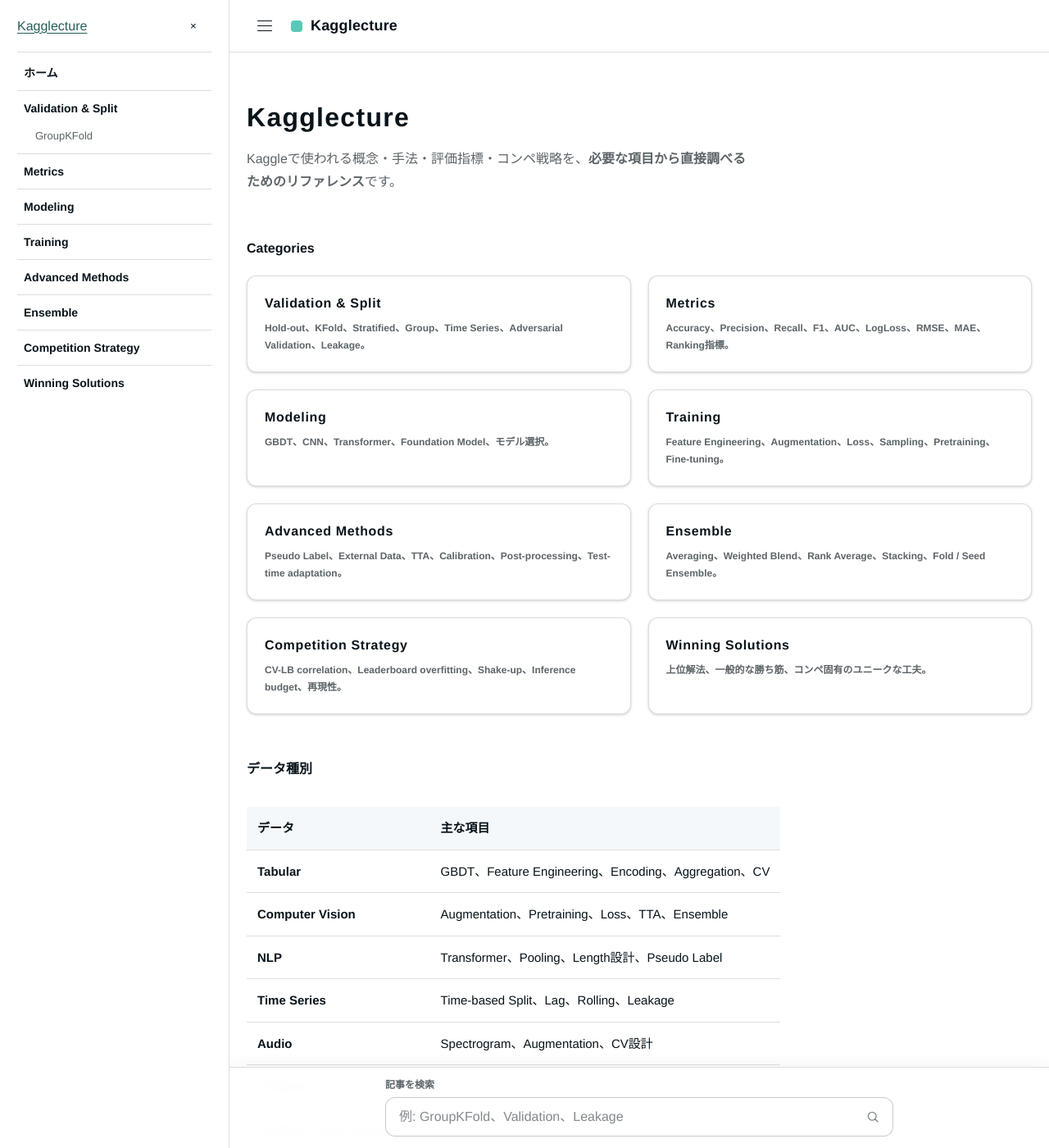
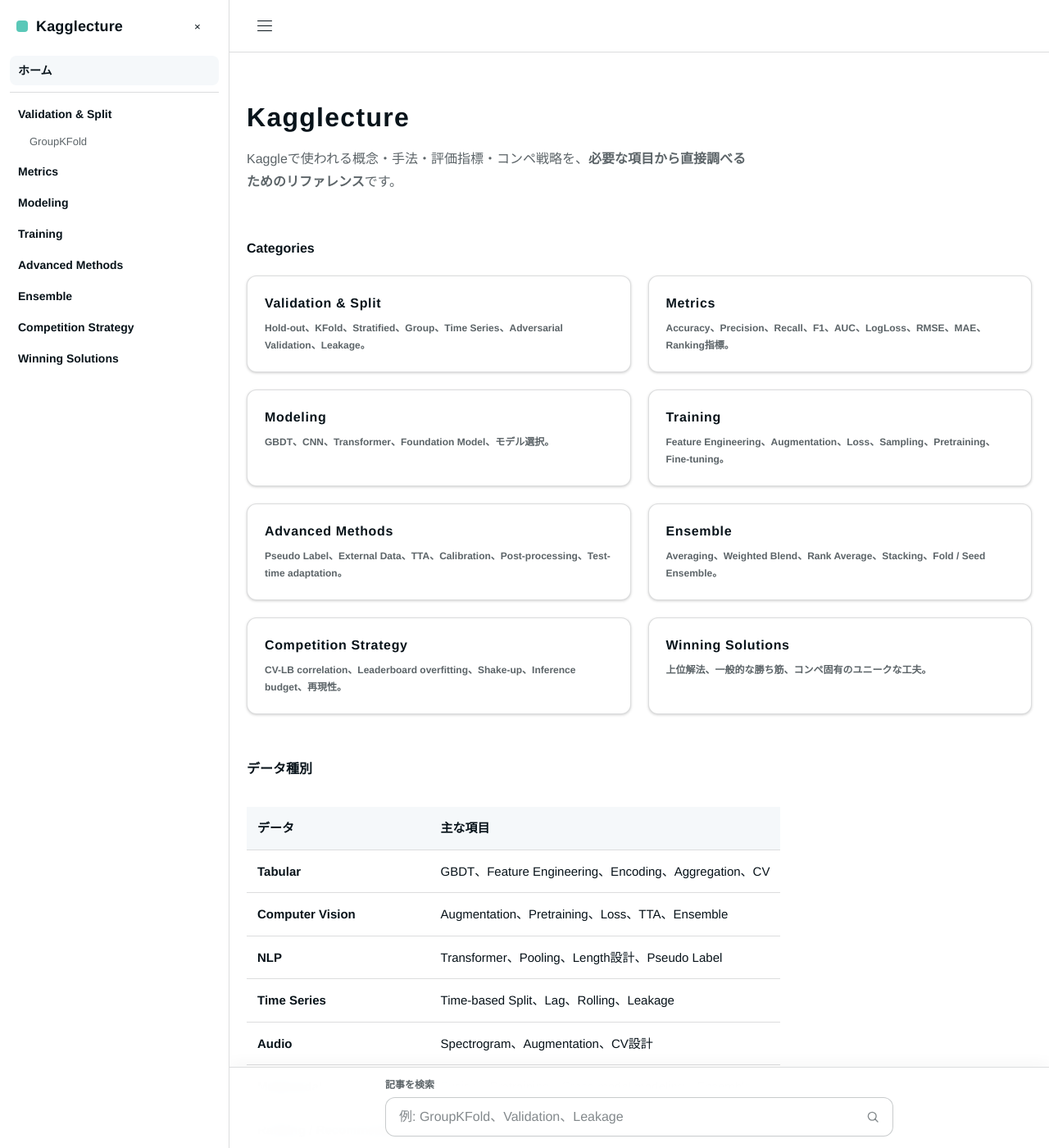
Before and after one commit to morikazu1119/Kagglecture, a Jekyll site: the page built from index.md, in a window 1280 px wide and 1400 px high. Shown: the whole window at 82% size. Built offline with Jekyll 4.4.1, drawn with Linux system fonts in a browser that asks for light colours.

Commit message:
style: refine note-like sidebar navigation

```diff
--- a/assets/css/navigation.css
+++ b/assets/css/navigation.css
@@ -68,7 +68,7 @@
   inset: 0 auto 0 0;
   z-index: 200;
   width: var(--sidebar-width);
-  padding: 0 var(--s3) var(--s4);
+  padding: 0 12px 24px;
   overflow-y: auto;
   background: var(--bg);
   border-right: 1px solid var(--border);
@@ -83,23 +83,33 @@
 .drawer-header {
   position: sticky;
   top: 0;
-  z-index: 1;
+  z-index: 2;
   display: flex;
   align-items: center;
   justify-content: space-between;
   min-height: 64px;
+  padding: 0 4px 0 8px;
   background: var(--bg);
-  border-bottom: 1px solid var(--border);
 }
 
-.drawer-title {
-  font-size: 17px;
+.drawer-brand {
+  display: inline-flex;
+  align-items: center;
+  gap: 10px;
+  min-width: 0;
+  color: var(--text);
+  font-size: 18px;
   font-weight: 700;
+  letter-spacing: 0.01em;
+  text-decoration: none;
+}
+
+.drawer-brand:hover {
+  text-decoration: none;
 }
 
 .drawer-nav {
-  padding-top: 8px;
-  padding-bottom: 16px;
+  padding: 4px 0 16px;
 }
 
 .drawer-home,
@@ -107,22 +117,43 @@
 .drawer-article {
   display: flex;
   align-items: center;
-  min-height: 34px;
+  width: 100%;
   border-radius: 8px;
   color: var(--text);
   text-decoration: none;
+  transition: background-color 120ms ease, color 120ms ease;
 }
 
 .drawer-home,
 .drawer-category {
-  padding: 0 8px;
+  min-height: 36px;
+  padding: 0 10px;
   font-size: 14px;
-  font-weight: 700;
+  font-weight: 600;
+}
+
+.drawer-home {
+  margin-bottom: 8px;
+}
+
+.drawer-category-list {
+  padding-top: 8px;
+  border-top: 1px solid var(--border);
+}
+
+.drawer-section {
+  margin: 0 0 2px;
+  padding: 0;
+  border: 0;
+}
+
+.drawer-articles {
+  margin: 0 0 2px;
 }
 
 .drawer-article {
-  margin-left: 8px;
-  padding: 0 8px 0 14px;
+  min-height: 32px;
+  padding: 0 10px 0 24px;
   color: var(--text-secondary);
   font-size: 13px;
   font-weight: 500;
@@ -130,19 +161,17 @@
 
 .drawer-home:hover,
 .drawer-category:hover,
-.drawer-article:hover {
+.drawer-article:hover,
+.drawer-home.is-active,
+.drawer-category.is-active,
+.drawer-article.is-active {
+  color: var(--text);
   background: var(--bg-secondary);
   text-decoration: none;
 }
 
-.drawer-section {
-  margin-top: 4px;
-  padding-top: 4px;
-  border-top: 1px solid var(--border);
-}
-
-.drawer-articles {
-  margin-top: 0;
+.drawer-article.is-active {
+  font-weight: 600;
 }
 
 .site-header,
@@ -326,6 +355,12 @@
   display: block;
 }
 
+@media (min-width: 769px) {
+  body:not(.sidebar-closed) .site-header .site-brand {
+    display: none;
+  }
+}
+
 @media (prefers-color-scheme: dark) {
   .site-search {
     background: rgba(15, 20, 24, 0.97);
@@ -374,7 +409,9 @@
 
   .site-drawer,
   body.sidebar-closed .site-drawer {
-    width: min(360px, calc(100% - 34px));
+    width: min(340px, calc(100% - 34px));
+    padding-left: 12px;
+    padding-right: 12px;
     transform: translateX(-100%);
   }
 
@@ -392,34 +429,24 @@
   }
 
   .drawer-header {
-    min-height: 48px;
+    min-height: 56px;
   }
 
-  .drawer-nav {
-    padding-top: 8px;
-  }
-
-  .drawer-home,
-  .drawer-category,
-  .drawer-article {
-    min-height: 44px;
+  .drawer-brand {
+    font-size: 17px;
   }
 
   .drawer-home,
   .drawer-category {
+    min-height: 44px;
     padding: 0 10px;
     font-size: 15px;
   }
 
   .drawer-article {
-    margin-left: 12px;
-    padding: 0 10px 0 18px;
+    min-height: 40px;
+    padding-left: 24px;
     font-size: 14px;
-  }
-
-  .drawer-section {
-    margin-top: 8px;
-    padding-top: 8px;
   }
 
   .site-search,
@@ -450,6 +477,9 @@
   .site-main,
   .site-footer,
   .site-search,
+  .drawer-home,
+  .drawer-category,
+  .drawer-article,
   .learning-card-link,
   .dictionary-card-link {
     transition: none;
```
